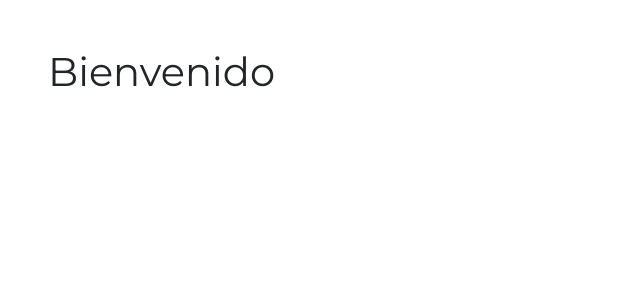
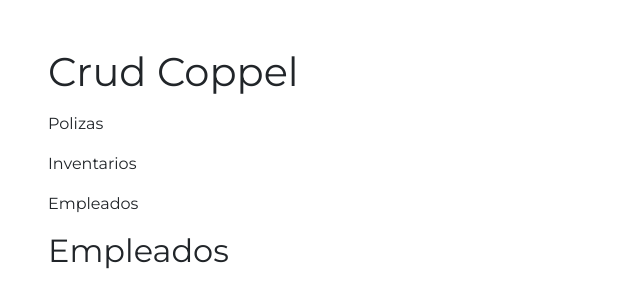
Before and after one commit to JacintoEscobar/CRUD-Coppel-Frontend, a React (Vite) app: page /empleados in a window 1280 px wide. Shown: the top 308 px of the page, without its empty margins (0-640 px from the left). Built offline with nearby package versions, Linux system fonts and the light colour scheme.

Commit message:
Se agrega el menú y se realiza el ruteo de las páginas principales

```diff
--- a/src/App.jsx
+++ b/src/App.jsx
@@ -1,10 +1,22 @@
 import { Routes, Route } from "react-router-dom";
+import TablePolizas from "./components/TablePolizas/TablePoliza";
+import TableInventarios from "./components/TableInventarios/TableInventarios";
+import TableEmpleados from "./components/TableEmpleados/TableEmpleados";
+import Menu from "./components/Menu/Menu";
 import "./App.css";
 
 function App() {
     return (
         <main>
-            <h1>Bienvenido</h1>
+            <h1>Crud Coppel</h1>
+
+            <Menu></Menu>
+
+            <Routes>
+                <Route path="/polizas" element={<TablePolizas />} />
+                <Route path="/inventarios" element={<TableInventarios />} />
+                <Route path="/empleados" element={<TableEmpleados />} />
+            </Routes>
         </main>
     );
 }
--- /dev/null
+++ b/src/components/Menu/Menu.jsx
@@ -0,0 +1,30 @@
+import { Link } from "react-router-dom";
+import "./menu.css";
+
+const Menu = () => {
+    return (
+        <ul id="menu" className="navbar-nav me-auto mb-2 mb-lg-0">
+            <li className="nav-item">
+                <Link to="/polizas" className="nav-link" aria-current="page">
+                    Polizas
+                </Link>
+            </li>
+            <li className="nav-item">
+                <Link
+                    to="/inventarios"
+                    className="nav-link"
+                    aria-current="page"
+                >
+                    Inventarios
+                </Link>
+            </li>
+            <li className="nav-item">
+                <Link to="/empleados" className="nav-link" aria-current="page">
+                    Empleados
+                </Link>
+            </li>
+        </ul>
+    );
+};
+
+export default Menu;
--- /dev/null
+++ b/src/components/Menu/menu.css
@@ -0,0 +1,3 @@
+#menu {
+    margin-bottom: 0.5rem !important;
+}
--- /dev/null
+++ b/src/components/TableEmpleados/TableEmpleados.jsx
@@ -0,0 +1,5 @@
+const TableEmpleados = () => {
+    return <h2>Empleados</h2>;
+};
+
+export default TableEmpleados;
--- /dev/null
+++ b/src/components/TableInventarios/TableInventarios.jsx
@@ -0,0 +1,5 @@
+const TableInventarios = () => {
+    return <h2>Inventarios</h2>;
+};
+
+export default TableInventarios;
--- /dev/null
+++ b/src/components/TablePolizas/TablePoliza.jsx
@@ -0,0 +1,5 @@
+const TablePolizas = () => {
+    return <h2>Pólizas</h2>;
+};
+
+export default TablePolizas;
```
